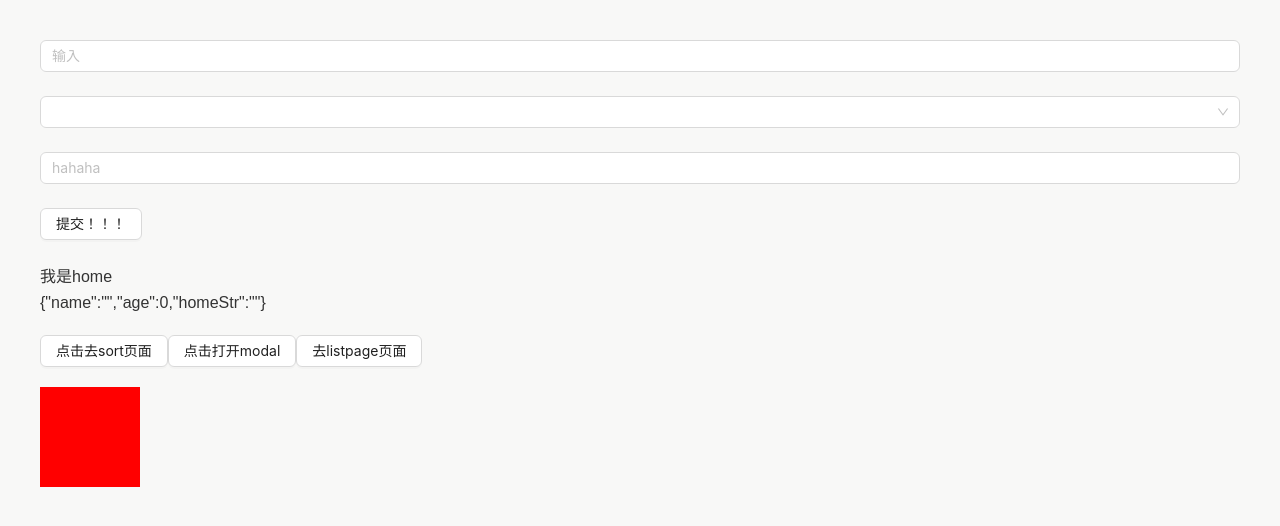
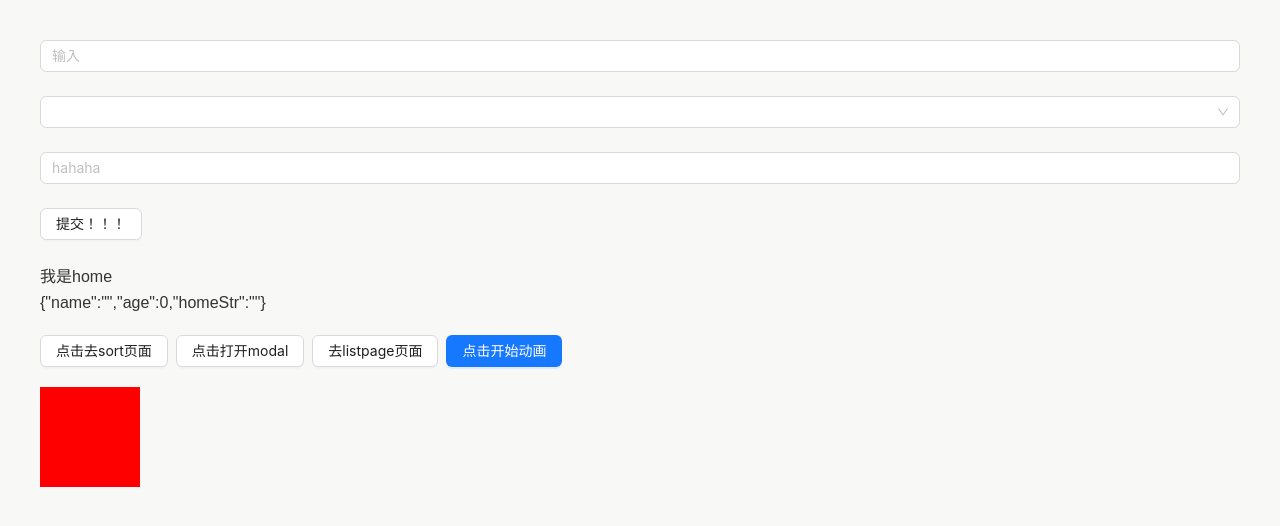
Before and after one commit to bwu-suai/react-ts-webpack, a React app: page / in a window 1280 px wide. Shown: the top 526 px of the page. Built offline with nearby package versions, Linux system fonts and the light colour scheme.

Commit message:
添加动画

```diff
--- a/src/pages/home/home.less
+++ b/src/pages/home/home.less
@@ -3,10 +3,37 @@
   height: 100%;
   padding: 40px;
   box-sizing: border-box;
+}
 
-  .haaa {
-    width: 100px;
-    height: 100px;
-    background-color: red;
+.haaa {
+  width: 100px;
+  height: 100px;
+  background-color: red;
+}
+
+.donghua {
+  animation: yidong 6s ease forwards;
+}
+
+
+@keyframes yidong {
+  0% {
+    transform: translate(0, 0);
+  }
+
+  25% {
+    transform: translate(500px, 0);
+  }
+
+  50% {
+    transform: translate(500px, 200px);
+  }
+
+  75% {
+    transform: translate(0px, 200px);
+  }
+
+  100% {
+    transform: translate(0px, 0);
   }
 }
--- a/src/pages/home/index.tsx
+++ b/src/pages/home/index.tsx
@@ -1,7 +1,7 @@
 import React, { useState, useEffect } from "react";
 import { useSelector, useDispatch } from "react-redux";
 import type { RootState } from "@/stores/index";
-import { Button, Input, Form, Select, Modal } from "antd";
+import { Button, Input, Form, Select, Modal, Space } from "antd";
 import { setTryStore } from "@/stores/tryStore";
 import { useNavigate } from "react-router";
 import styles from "./home.less";
@@ -14,6 +14,7 @@ interface FormValues {
 
 export default function Home() {
   const [isModalOpen, setIsModalOpen] = useState(false);
+  const [isAnimation, setIsAnimation] = useState(false);
   const tryStore = useSelector((store: RootState) => store.tryStore);
   const dispatch = useDispatch();
 
@@ -57,6 +58,7 @@ export default function Home() {
       <div>我是home</div>
       <div>{JSON.stringify(tryStore)}</div>
 
+      <Space>
         <Button
           style={{ margin: `20px 0` }}
           onClick={() => {
@@ -84,7 +86,23 @@ export default function Home() {
           去listpage页面
         </Button>
 
-      <div className={styles["haaa"]}></div>
+        <Button
+          onClick={() => {
+            setIsAnimation(true);
+            let time = setTimeout(() => {
+              setIsAnimation(false);
+              clearTimeout(time);
+            }, 6000);
+          }}
+          type="primary"
+        >
+          点击开始动画
+        </Button>
+      </Space>
+
+      <div
+        className={`${styles["haaa"]} ${isAnimation ? styles["donghua"] : ""}`}
+      ></div>
 
       <Modal
         title="Basic Modal"
--- a/src/pages/listpage/index.tsx
+++ b/src/pages/listpage/index.tsx
@@ -26,7 +26,13 @@ export default function ListPage() {
   // 自定义渲染每项的函数（参数类型为 MyItem，确保类型安全）
   const renderItem = (item: MyItem) => {
     return (
-      <div style={{ padding: "16px", borderBottom: "1px solid #f0f0f0" }}>
+      <div
+        style={{
+          padding: "16px",
+          borderBottom: "1px solid #ff0000ff",
+          background: "#eee",
+        }}
+      >
         <h4>ID: {item.id}</h4>
         <p>姓名: {item.name}</p>
         <p>年龄: {item.age}</p>
--- a/src/pages/sort/index.tsx
+++ b/src/pages/sort/index.tsx
@@ -1,16 +1,17 @@
 import React from "react";
 import { useNavigate } from "react-router";
-import { Button } from "antd";
+import { Button, Modal } from "antd";
 import { useSelector } from "react-redux";
 import { RootState } from "@/stores/index";
 import styles from "./index.less";
+import IndustryTreeSelector from "@/components/industery";
 
 const Home: React.FC = () => {
   const navigate = useNavigate();
   const tryStore = useSelector((state: RootState) => state.tryStore);
 
   return (
-    <div className={styles['sort-page-big-box']}>
+    <div className={styles["sort-page-big-box"]}>
       我是sort
       <div style={{ margin: "10px 0" }}>{JSON.stringify(tryStore)}</div>
       <Button
@@ -21,6 +22,11 @@ const Home: React.FC = () => {
         点击返回
       </Button>
       <div className={styles["haaa"]}></div>
+      <Modal open={true} width="70vw">
+        <div style={{ height: "600px", width: "100%", overflow: "auto" }}>
+          <IndustryTreeSelector />
+        </div>
+      </Modal>
     </div>
   );
 };
```
Lines whose indentation alone changed are shown as unchanged.
